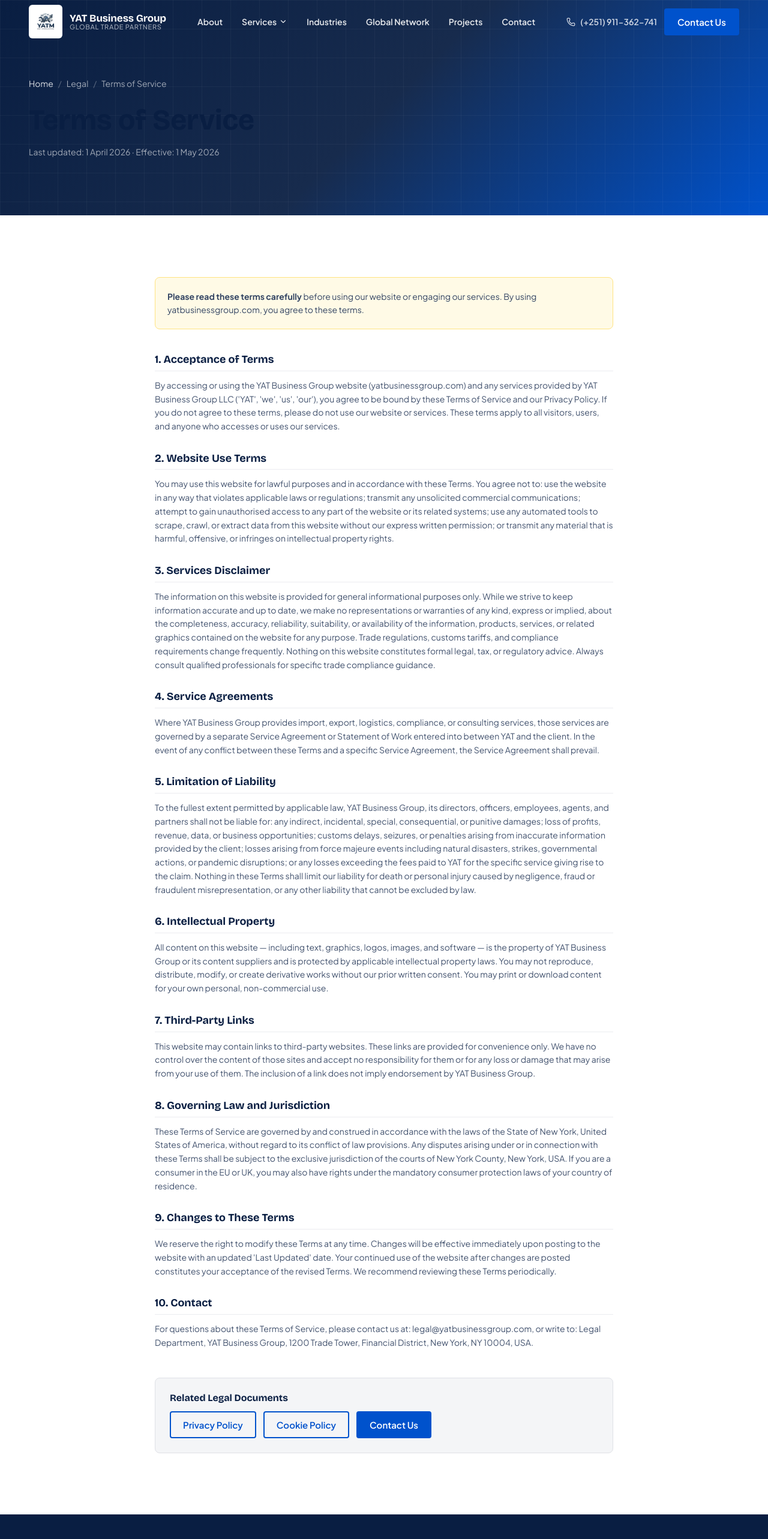
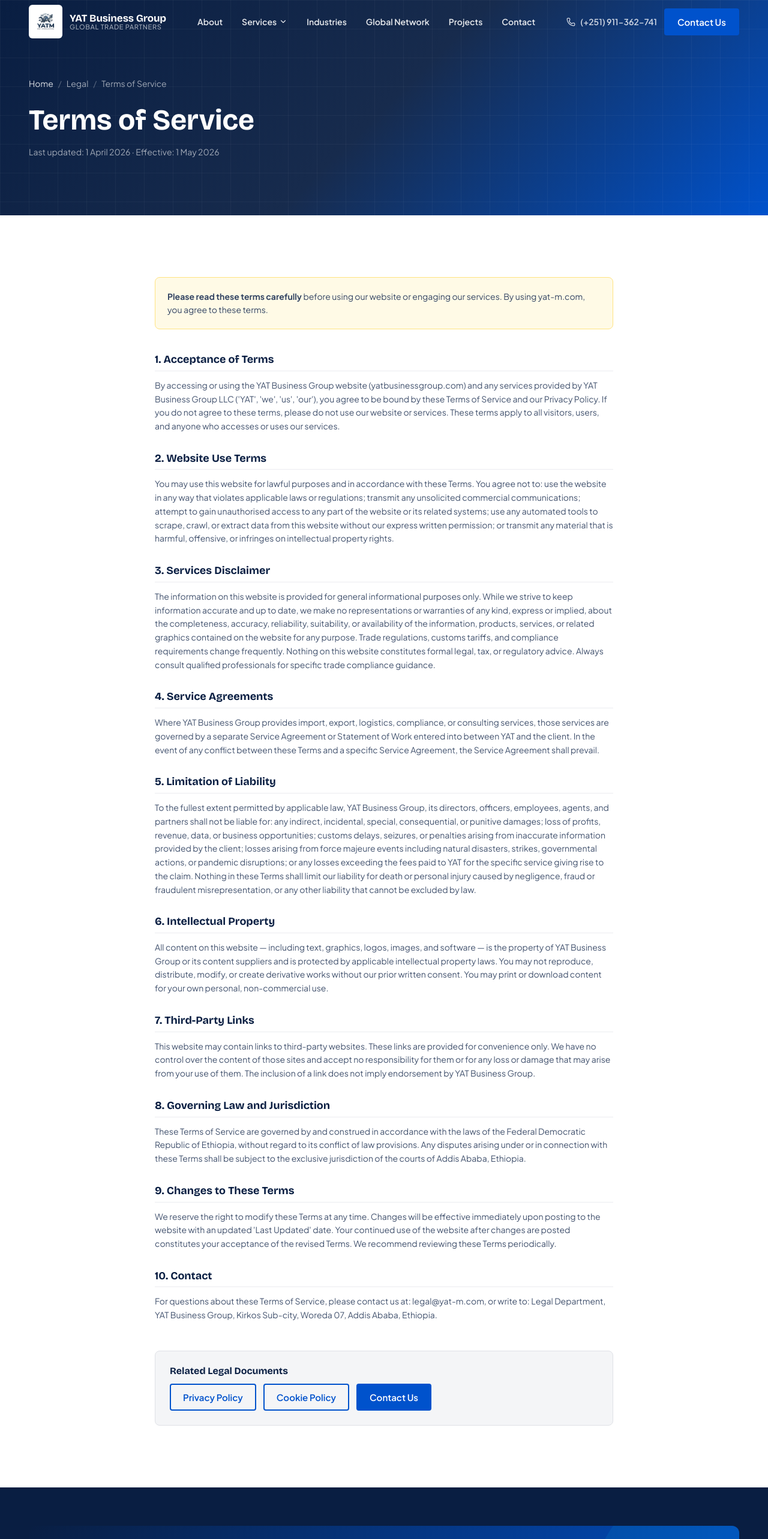
Before and after one commit to Bisrategebriel/yatm, a Next.js app: page /legal/terms in a window 1280 px wide. Shown: the top 2566 px of the page at 60% size. Built offline with nearby package versions, Linux system fonts and the light colour scheme.

Commit message:
fix: update metadata, terms content, and contact information

```diff
--- a/app/legal/terms/page.tsx
+++ b/app/legal/terms/page.tsx
@@ -4,7 +4,7 @@
 export const metadata: Metadata = {
   title: "Terms of Service",
   description: "YAT Business Group Terms of Service — the terms governing use of our website and trade services, including disclaimers, limitation of liability, and governing law.",
-  alternates: { canonical: "https://www.yatbusinessgroup.com/legal/terms" },
+  alternates: { canonical: "https://www.yat-m.com/legal/terms" },
   robots: { index: true, follow: false },
 };
 
@@ -39,7 +39,7 @@
   },
   {
     title: "8. Governing Law and Jurisdiction",
-    content: "These Terms of Service are governed by and construed in accordance with the laws of the State of New York, United States of America, without regard to its conflict of law provisions. Any disputes arising under or in connection with these Terms shall be subject to the exclusive jurisdiction of the courts of New York County, New York, USA. If you are a consumer in the EU or UK, you may also have rights under the mandatory consumer protection laws of your country of residence.",
+    content: "These Terms of Service are governed by and construed in accordance with the laws of the Federal Democratic Republic of Ethiopia, without regard to its conflict of law provisions. Any disputes arising under or in connection with these Terms shall be subject to the exclusive jurisdiction of the courts of Addis Ababa, Ethiopia.",
   },
   {
     title: "9. Changes to These Terms",
@@ -47,7 +47,7 @@
   },
   {
     title: "10. Contact",
-    content: "For questions about these Terms of Service, please contact us at: legal@yatbusinessgroup.com, or write to: Legal Department, YAT Business Group, 1200 Trade Tower, Financial District, New York, NY 10004, USA.",
+    content: "For questions about these Terms of Service, please contact us at: legal@yat-m.com, or write to: Legal Department, YAT Business Group, Kirkos Sub-city, Woreda 07, Addis Ababa, Ethiopia.",
   },
 ];
 
@@ -62,7 +62,7 @@
             <span>Terms of Service</span>
           </nav>
           <h1 className="font-display font-extrabold text-white mb-4"
-            style={{ fontSize: "clamp(1.75rem, 4vw, 3rem)", lineHeight: "1.1" }}
+            style={{ fontSize: "clamp(1.75rem, 4vw, 3rem)", lineHeight: "1.1", color: "#FFFFFF" }}
           >
             Terms of Service
           </h1>
@@ -74,7 +74,7 @@
         <div className="container-narrow">
           <div className="p-5 rounded-[8px] bg-[#FFFAE6] border border-[#FFE380] mb-10">
             <p className="text-sm text-[#344563] leading-relaxed">
-              <strong>Please read these terms carefully</strong> before using our website or engaging our services. By using yatbusinessgroup.com, you agree to these terms.
+              <strong>Please read these terms carefully</strong> before using our website or engaging our services. By using yat-m.com, you agree to these terms.
             </p>
           </div>
 
```
